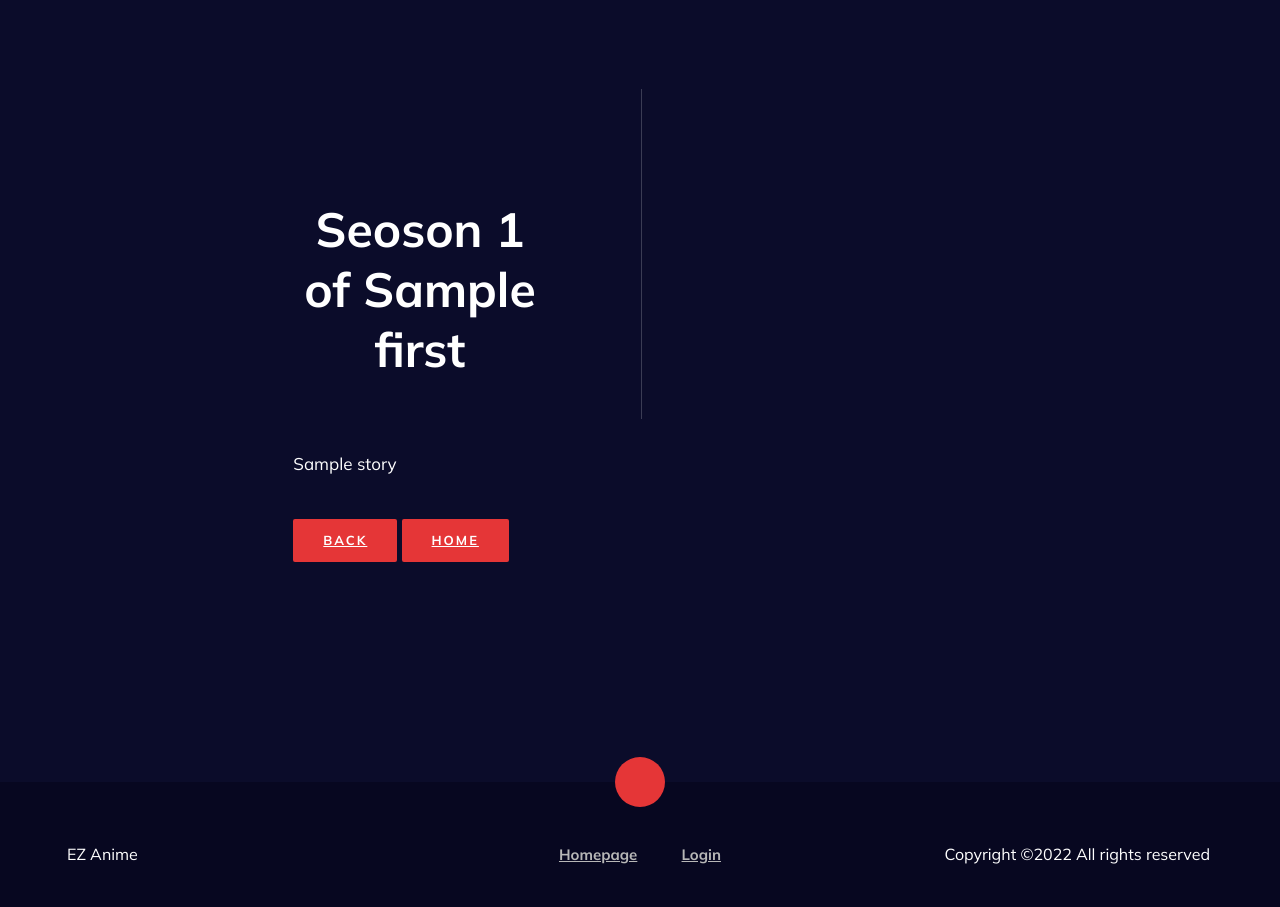
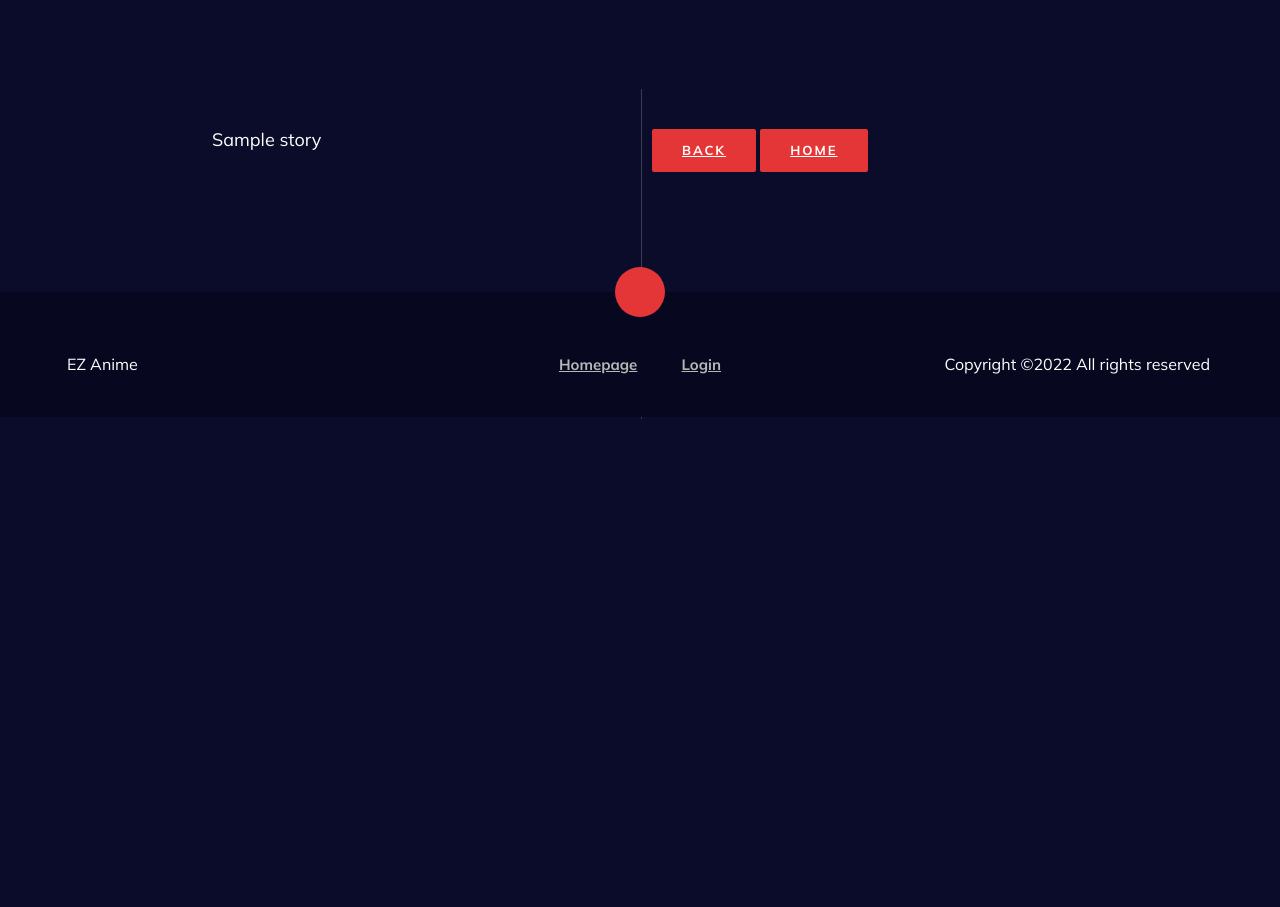
Before and after one commit to mohamad-liyaghi/ez-anime, a Django app: template apps/movie/templates/movie/season/season-detail.html in a window 1280 px wide. Shown: the part 367-1274 px from the top of the page. After the commit the page ends 786 px from the top, so only its background shows below. Run offline with Django 4.2, Linux system fonts and the light colour scheme; the template is opened without the code that fills it: most values are stand-ins (such as "Sample title", 1, 10 or a date in 2020); some libraries are stand-ins or nearby versions.

Commit message:
Delete Season Added and season detail updated

```diff
--- a/apps/movie/templates/movie/season/season-detail.html
+++ b/apps/movie/templates/movie/season/season-detail.html
@@ -6,29 +6,21 @@
     <meta http-equiv="X-UA-Compatible" content="IE=edge">
     <meta name="viewport" content="width=device-width, initial-scale=1.0">
     <title>{%block title%}Season detail{%endblock%}</title>
-   {%block page_title%}Season detail{%endblock%}
+   {%block page_title%}Season {{object.number}} of {{object.film}}{%endblock%}
 </head>
 <body>
     {%block main%}
-    <section class="blog-details spad">
-        <div class="container">
-            <div class="row d-flex justify-content-center">
-                <div class="col-lg-8">
-                    <div class="blog__details__title">
-                        <h2>Seoson {{object.season_number}} of {{object.for_film.first}}</h2>
-                    </div>
-                </div>
-                <div class="col-lg-8">
-                    <div class="blog__details__content">
-                        <div class="blog__details__text">
-                            <p>{{object.story}}</p>
-                        </div>
-            </div>
-            <a  href="{%url 'movie:film-detail' object.for_film.first.token%}" class="site-btn">Back</a>
+        <h5 style="color:white">
+            {{ object.story }}
+        </h5>
+    {%endblock%}
+
+    {% block side %}
+            <a  href="{%url 'movie:film-detail' object.film.token%}" class="site-btn">Back</a>
             <a  href="{%url 'movie:home'%}" class="site-btn">Home</a>
-        </div>
-    </section>
-
-    {%endblock%}
+            {% if request.user.is_authenticated %}
+                <br><br><a  href="{%url 'movie:delete-season' object.token%}" class="site-btn">Delete Season</a>
+            {% endif %}
+    {% endblock %}
 </body>
 </html>
--- a/apps/movie/urls.py
+++ b/apps/movie/urls.py
@@ -7,7 +7,7 @@ from .views.core import (
         HomePage, SearchFilm, FilterGenre
 )
 
-from .views.season import AddSeason, SeasonDetail
+from .views.season import AddSeason, SeasonDetail, DeleteSeason
 
 app_name = "movie"
 
@@ -20,6 +20,8 @@ urlpatterns = [
     path("update-movie/<str:token>/", UpdateMovie.as_view(), name="update-movie"),
     path("delete-movie/<str:token>/", DeleteMovie.as_view(), name="delete-movie"),
     path("add-season/<str:token>/", AddSeason.as_view(), name="add-season"),
+    path("delete-season/<str:token>/", DeleteSeason.as_view(), name="delete-season"),
+
     path("search/<str:name>/", SearchFilm.as_view(), name="search-film"),
     path("filter-genre/<str:genre>/", FilterGenre.as_view(), name="filter-genre"),
 ]
```
Also changed, not shown: apps/movie/templates/movie/movie/delete-season.html (added, +24 -0 lines), apps/movie/templates/movie/movie/movie-detail.html (+6 -3 lines), apps/movie/views/season.py (+16 -3 lines).
